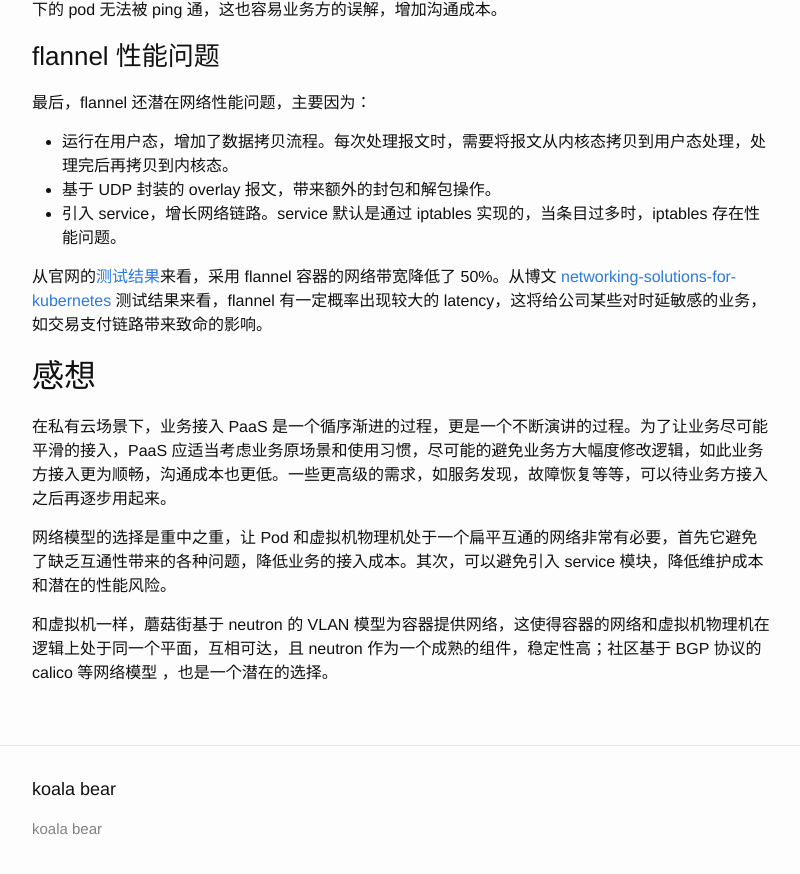
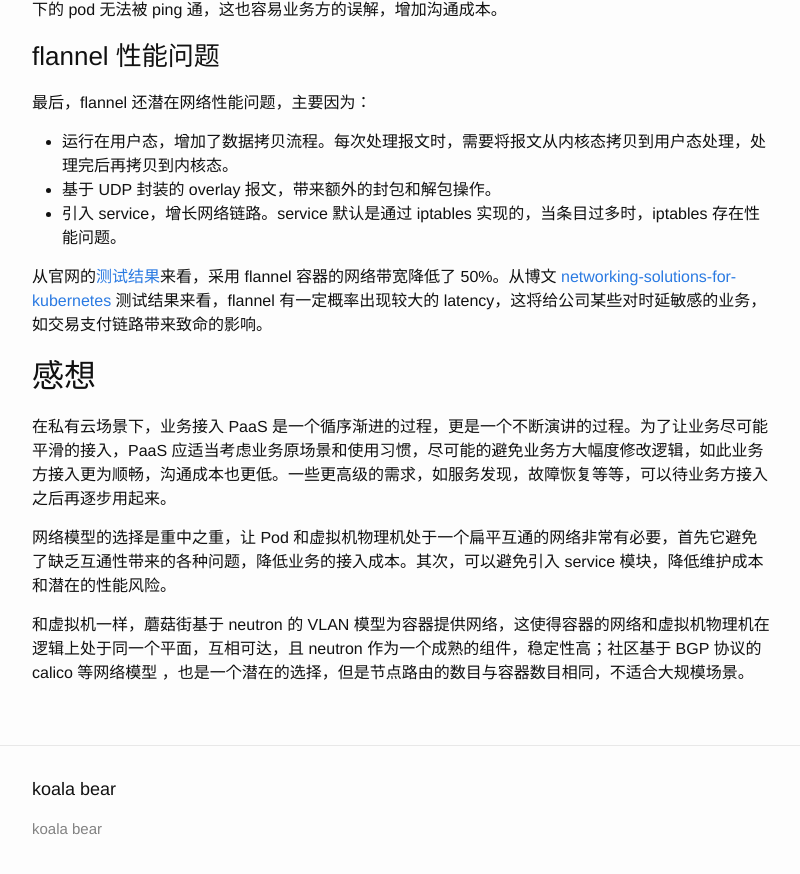
Before and after one commit to DeliangFan/deliangfan.github.io, a Jekyll site: the page built from _posts/2018-07-09-why_not_flanneld.markdown, in a window 1280 px wide and 900 px high, scrolled down 2457 px. Shown: the top 874 px of the window, without its empty margins (238-1038 px from the left). Built offline with Jekyll 4.4.1, drawn with Linux system fonts in a browser that asks for light colours; comment, search, counter and statistics services are not loaded.

Commit message:
update why not flanneld

```diff
--- a/_posts/2018-07-09-why_not_flanneld.markdown
+++ b/_posts/2018-07-09-why_not_flanneld.markdown
@@ -97,4 +97,4 @@ dst: 10.0.0.2:47886               dst: 192.168.0.2:80
 
 网络模型的选择是重中之重，让 Pod 和虚拟机物理机处于一个扁平互通的网络非常有必要，首先它避免了缺乏互通性带来的各种问题，降低业务的接入成本。其次，可以避免引入 service 模块，降低维护成本和潜在的性能风险。
 
-和虚拟机一样，蘑菇街基于 neutron 的 VLAN 模型为容器提供网络，这使得容器的网络和虚拟机物理机在逻辑上处于同一个平面，互相可达，且 neutron 作为一个成熟的组件，稳定性高；社区基于 BGP 协议的 calico 等网络模型 ，也是一个潜在的选择。
+和虚拟机一样，蘑菇街基于 neutron 的 VLAN 模型为容器提供网络，这使得容器的网络和虚拟机物理机在逻辑上处于同一个平面，互相可达，且 neutron 作为一个成熟的组件，稳定性高；社区基于 BGP 协议的 calico 等网络模型 ，也是一个潜在的选择，但是节点路由的数目与容器数目相同，不适合大规模场景。
```
